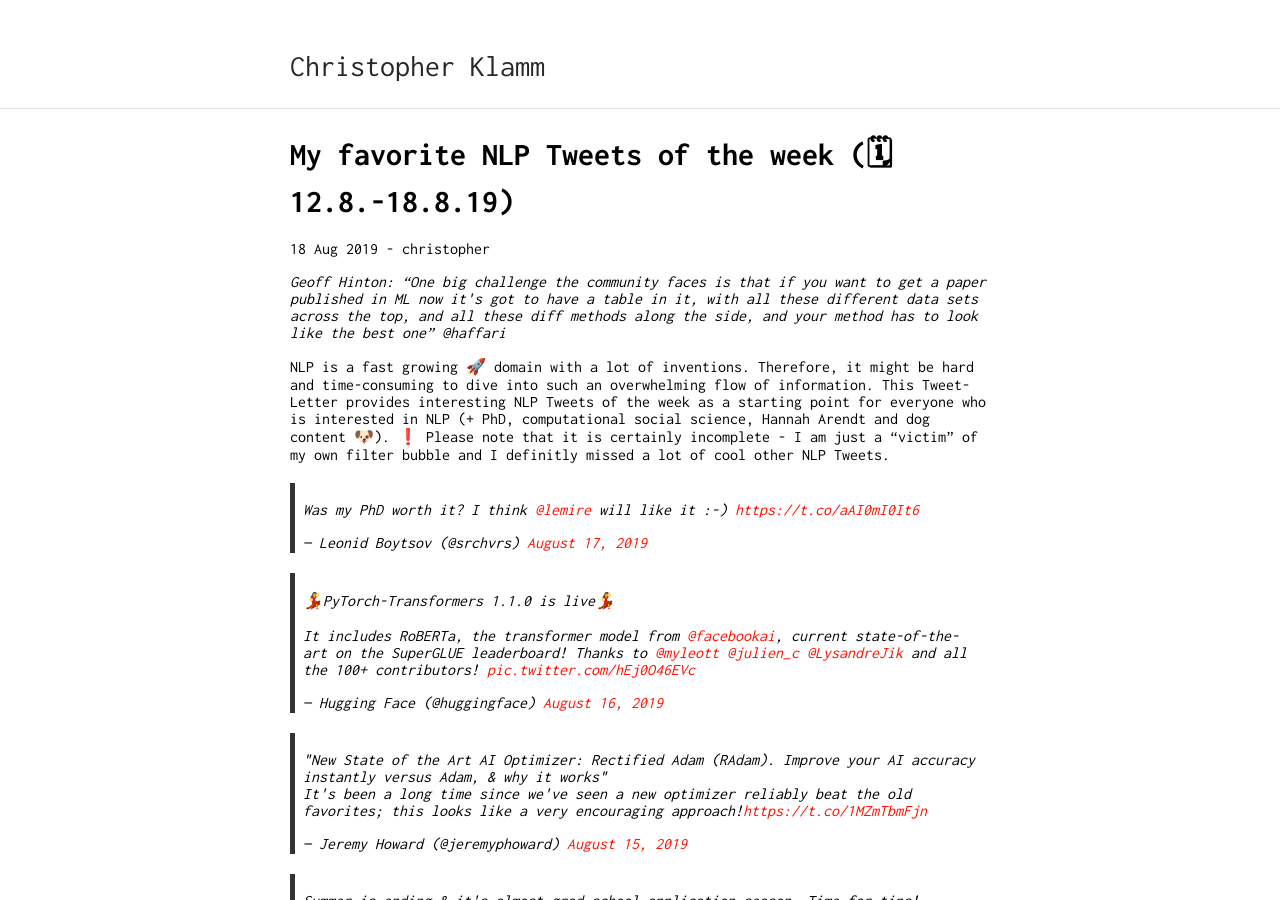
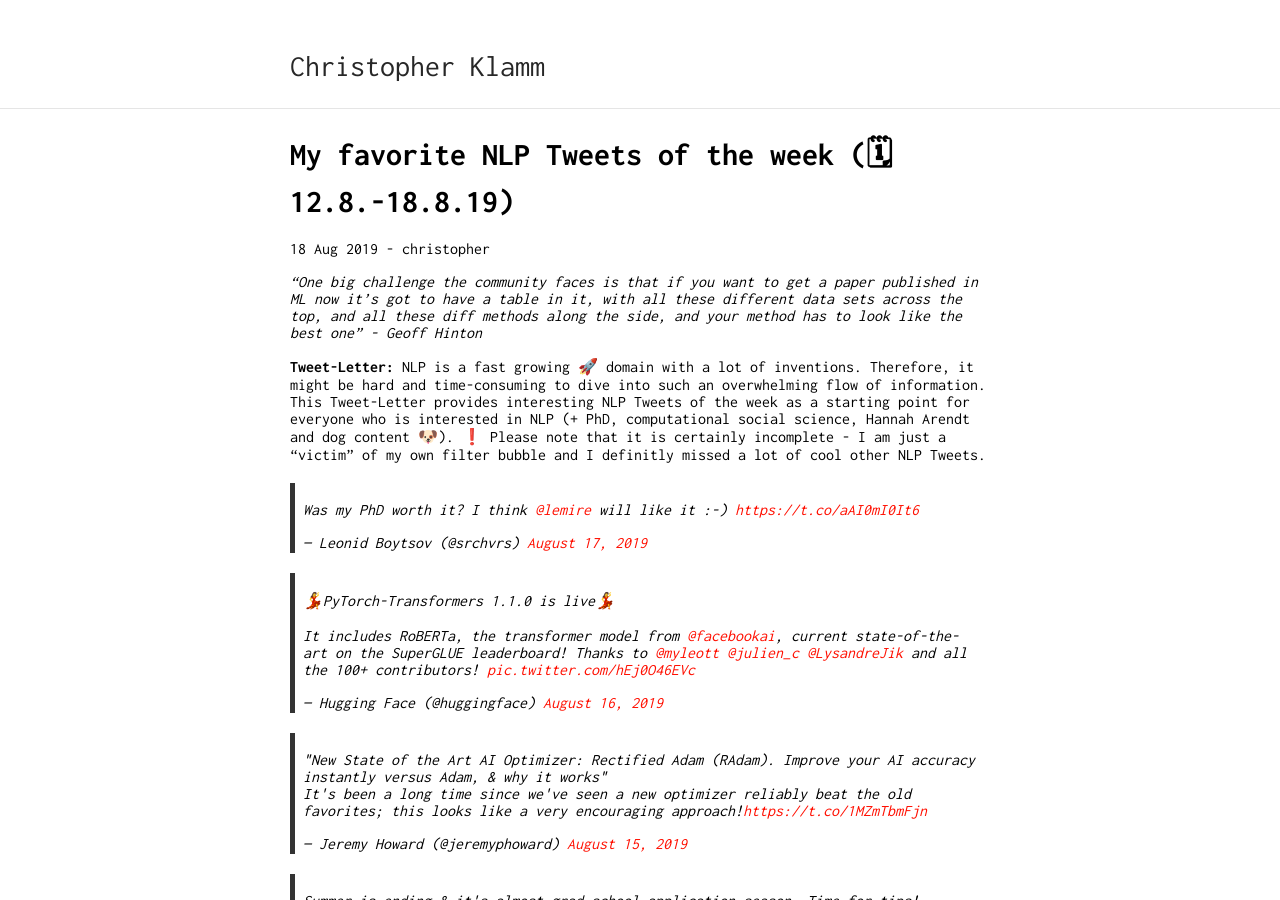
Before and after one commit to chkla/gitPage, a Jekyll site: the page built from _posts/2019-08-18-Aug19_NLP_Tweets_Part_II.md, in a window 1280 px wide and 900 px high. Built offline with Jekyll 4.4.1, drawn with Linux system fonts in a browser that asks for light colours; comment, search, counter and statistics services are not loaded.

Commit message:
Update 2019-08-18-Aug19_NLP_Tweets_Part_II.md

```diff
--- a/_posts/2019-08-18-Aug19_NLP_Tweets_Part_II.md
+++ b/_posts/2019-08-18-Aug19_NLP_Tweets_Part_II.md
@@ -4,9 +4,9 @@ title: My favorite NLP Tweets of the week (🗓 12.8.-18.8.19)
 author: christopher
 ---
 
-<i>Geoff Hinton: "One big challenge the community faces is that if you want to get a paper published in ML now it&#39;s got to have a table in it, with all these different data sets across the top, and all these diff methods along the side, and your method has to look like the best one" @haffari</i>
+<i>"One big challenge the community faces is that if you want to get a paper published in ML now it's got to have a table in it, with all these different data sets across the top, and all these diff methods along the side, and your method has to look like the best one" - Geoff Hinton</i>
 
-NLP is a fast growing 🚀 domain with a lot of inventions. Therefore, it might be hard and time-consuming to dive into such an overwhelming flow of information. This Tweet-Letter provides interesting NLP Tweets of the week as a starting point for everyone who is interested in NLP (+ PhD, computational social science, Hannah Arendt and dog content 🐶). ❗️ Please note that it is certainly incomplete - I am just a "victim" of my own filter bubble and I definitly missed a lot of cool other NLP Tweets.
+<b>Tweet-Letter:</b> NLP is a fast growing 🚀 domain with a lot of inventions. Therefore, it might be hard and time-consuming to dive into such an overwhelming flow of information. This Tweet-Letter provides interesting NLP Tweets of the week as a starting point for everyone who is interested in NLP (+ PhD, computational social science, Hannah Arendt and dog content 🐶). ❗️ Please note that it is certainly incomplete - I am just a "victim" of my own filter bubble and I definitly missed a lot of cool other NLP Tweets.
 
 <blockquote class="twitter-tweet" data-partner="tweetdeck"><p lang="en" dir="ltr">Was my PhD worth it? I think <a href="https://twitter.com/lemire?ref_src=twsrc%5Etfw">@lemire</a> will like it :-) <a href="https://t.co/aAI0mI0It6">https://t.co/aAI0mI0It6</a></p>&mdash; Leonid Boytsov (@srchvrs) <a href="https://twitter.com/srchvrs/status/1162839249135308800?ref_src=twsrc%5Etfw">August 17, 2019</a></blockquote>
 <script async src="https://platform.twitter.com/widgets.js" charset="utf-8"></script>
```
